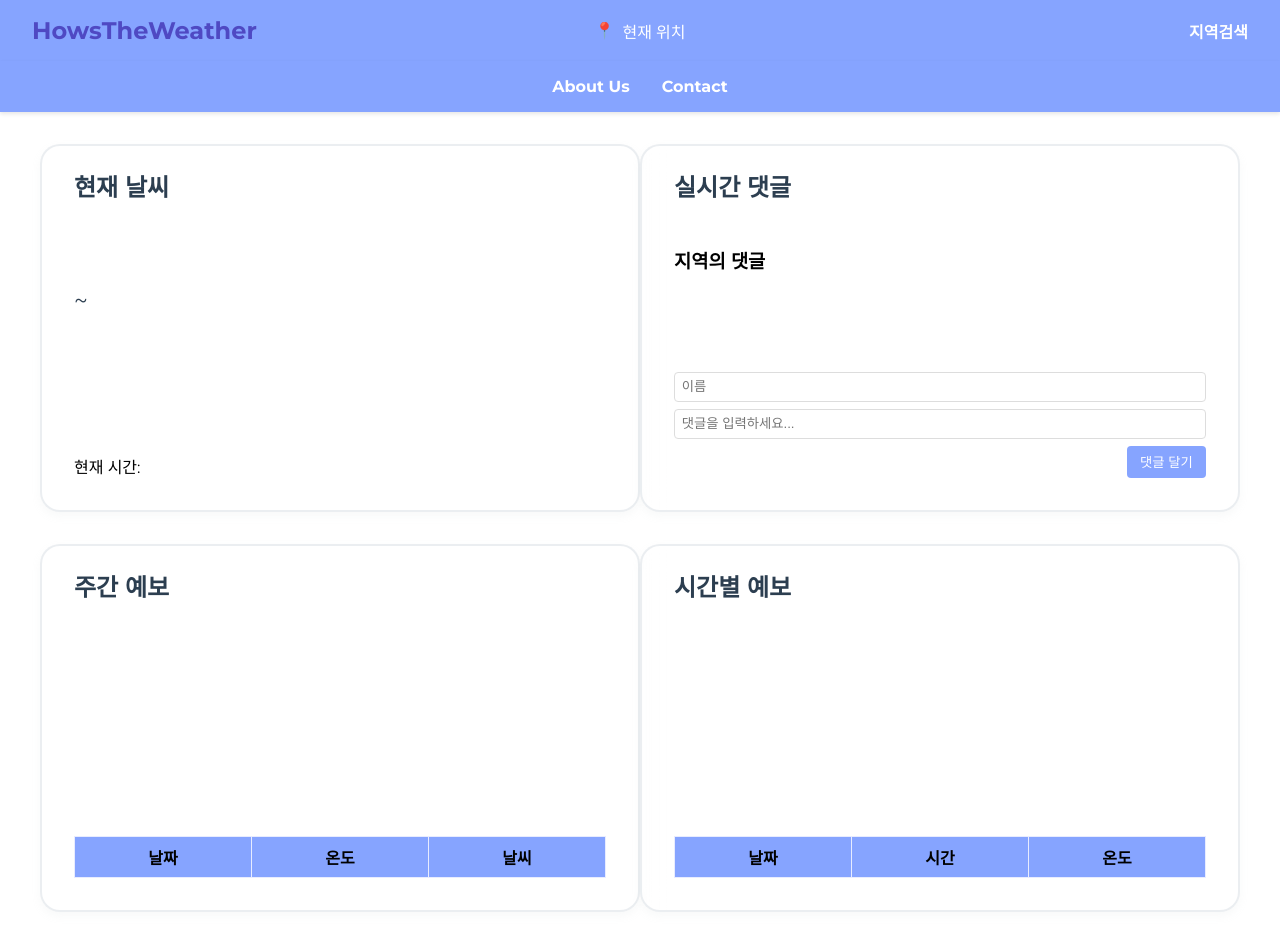
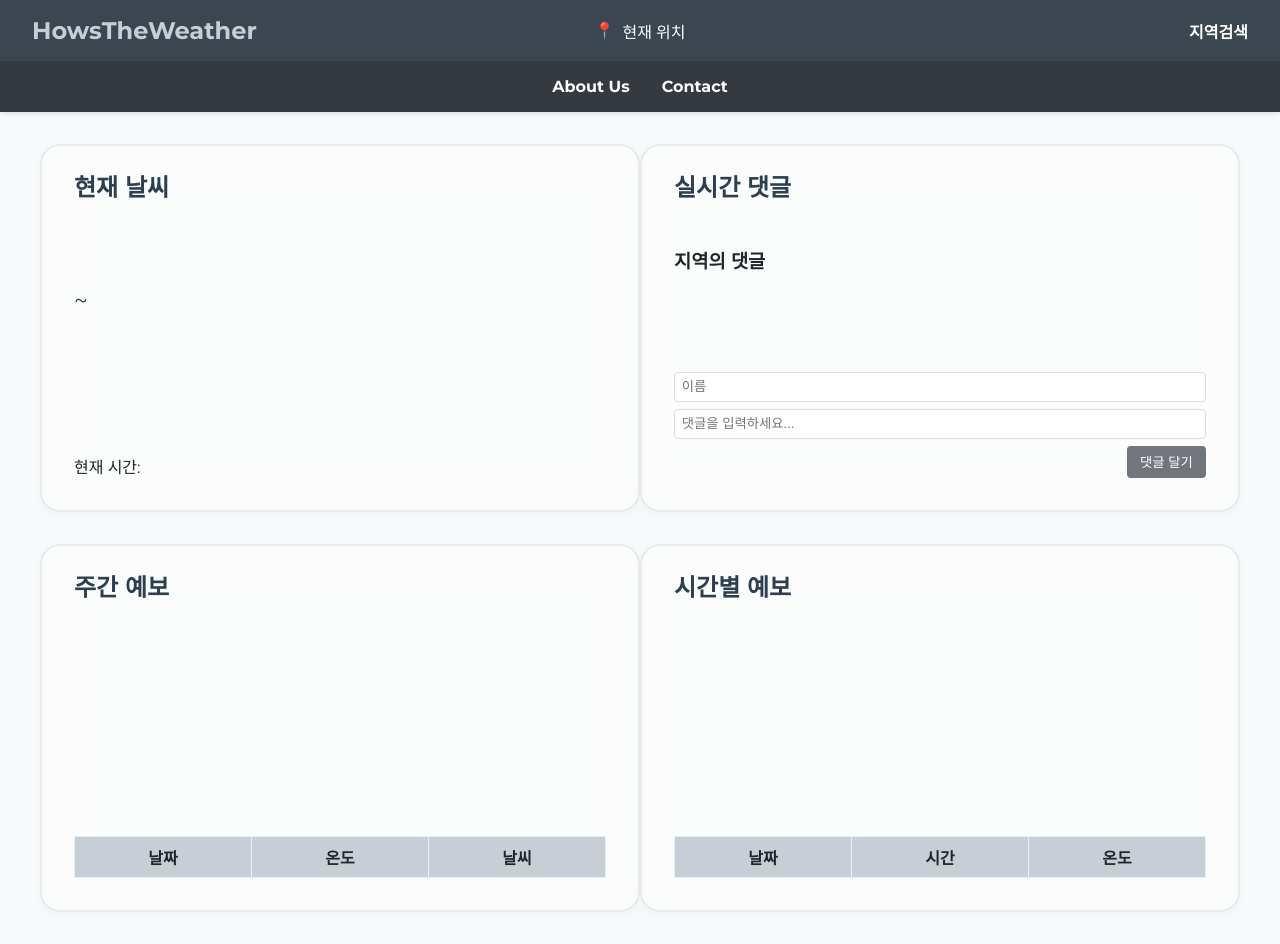
Before and after one commit to subin9292/HowsTheWeather, a plain HTML site: page templates/main.html in a window 1280 px wide. Drawn offline with nearby package versions, Linux system fonts and the light colour scheme.

Commit message:
Update style.css

```diff
--- a/static/style.css
+++ b/static/style.css
@@ -1,20 +1,21 @@
 @import url('https://fonts.googleapis.com/css2?family=Montserrat:wght@400;700&display=swap');
 
 body {
-    font-family: 'Montserrat'; /* ONE-Mobile-POP 폰트를 우선적으로 적용 */
+    font-family: 'Montserrat'; /*  폰트를 우선적으로 적용 */
     margin: 0;
     padding: 0;
     box-sizing: border-box;
-    background-image: url('/static/background.jpg');
+    background-color: #f8f9fa;
     background-repeat: no-repeat;
     background-size: cover;
     background-position: center;
+    color: #212529;
 
 }
 
 
 header {
-    background-color: #86a4ff;
+    background-color: #3b4650;
     display: flex;
     justify-content: space-between;
     align-items: center;
@@ -24,7 +25,7 @@ header {
 
 .logo {
     font-size: 1.5em;
-    color: #4f49c3;
+    color: #c8ced5;
     font-weight: bold;
 }
 
@@ -56,7 +57,7 @@ nav ul {
     padding: 0;
     display: flex;
     justify-content: center;
-    background-color: #86a4ff;
+    background-color: #343a40;
     margin: 0;
     padding: 1em 0;
     box-shadow: 0 2px 4px rgba(0, 0, 0, 0.1);
@@ -158,7 +159,7 @@ main {
 #comment-form button {
     padding: 0.5em 1em;
     border: none;
-    background-color: #86a4ff;
+    background-color: #71767d;
     color: white;
     border-radius: 4px;
     cursor: pointer;
@@ -167,7 +168,7 @@ main {
 }
 
 #comment-form button:hover {
-    background-color: #4f49c3;
+    background-color: #495057;
 }
 
 .temperature-range {
@@ -215,7 +216,7 @@ main {
 }
 
 .weekly-forecast table th, .hourly-forecast table th {
-    background-color: #86a4ff;
+    background-color: #c8ced5;
 }
 /* 스크롤바 커스터마이징 */
 .table-container::-webkit-scrollbar,
@@ -230,11 +231,11 @@ main {
 
 .table-container::-webkit-scrollbar-thumb,
 #comments-list::-webkit-scrollbar-thumb {
-    background-color: #86a4ff; /* 스크롤바 자체의 색상 */
+    background-color: #777d89; /* 스크롤바 자체의 색상 */
     border-radius: 5px; /* 스크롤바 썸의 모서리 둥글기 */
 }
 
 .table-container::-webkit-scrollbar-thumb:hover,
 #comments-list::-webkit-scrollbar-thumb:hover {
-    background-color: #4f49c3; /* 마우스 호버 시 스크롤바 색상 */
+    background-color: #495057; /* 마우스 호버 시 스크롤바 색상 */
 }
```
